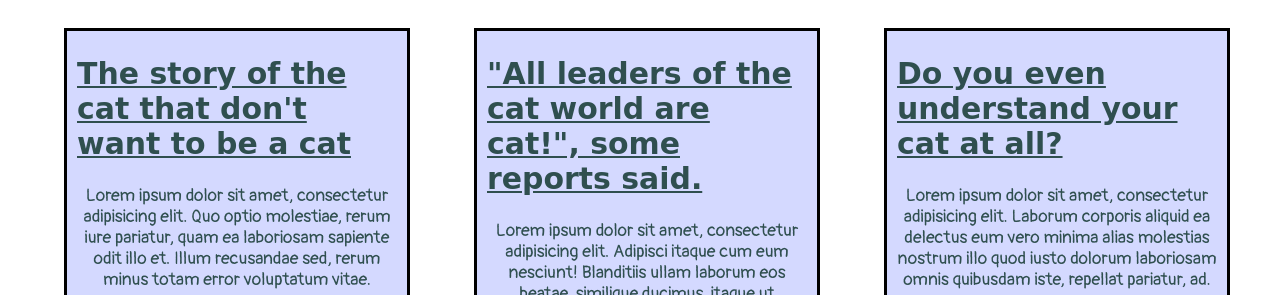
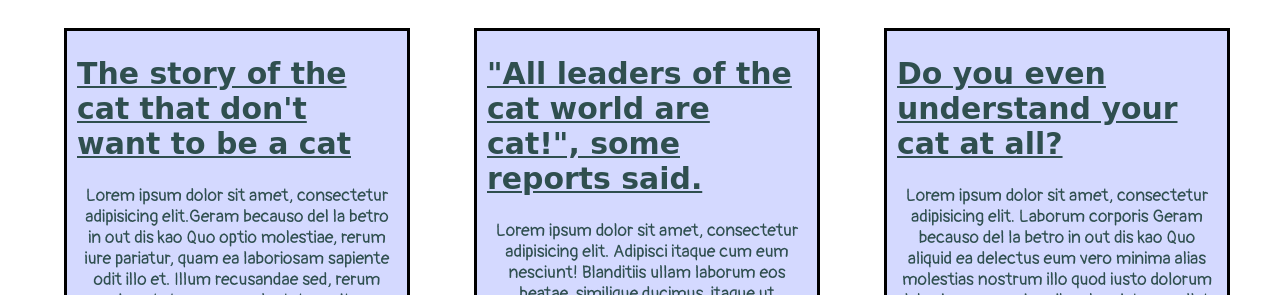
Before and after one commit to barriertrustee/barriertrustee, a plain HTML site: page page1.html in a window 1280 px wide. Shown: the part 505-800 px from the top of the page. Drawn offline with Linux system fonts and the light colour scheme.

Commit message:
Update page1.html

```diff
--- a/page1.html
+++ b/page1.html
@@ -21,7 +21,7 @@
     <div class="class1">
         <a href="news1.html">
             <h2><u>The story of the cat that don't want to be a cat</u></h2>
-            <p style="font-size:125%">Lorem ipsum dolor sit amet, consectetur adipisicing elit. Quo optio molestiae, rerum iure pariatur, quam ea laboriosam sapiente odit illo et. Illum recusandae sed, rerum minus totam error voluptatum vitae.</p>
+            <p style="font-size:125%">Lorem ipsum dolor sit amet, consectetur adipisicing elit.Geram becauso del la betro in out dis kao Quo optio molestiae, rerum iure pariatur, quam ea laboriosam sapiente odit illo et. Illum recusandae sed, rerum minus totam error voluptatum vitae.</p>
         </a>
     </div>
     <div class="class1">
@@ -33,7 +33,7 @@
     <div class="class1">
         <a href="news3.html">
             <h2><u>Do you even understand your cat at all?</u></h2>
-            <p style="font-size:125%">Lorem ipsum dolor sit amet, consectetur adipisicing elit. Laborum corporis aliquid ea delectus eum vero minima alias molestias nostrum illo quod iusto dolorum laboriosam omnis quibusdam iste, repellat pariatur, ad.</p>
+            <p style="font-size:125%">Lorem ipsum dolor sit amet, consectetur adipisicing elit. Laborum corporis Geram becauso del la betro in out dis kao Quo aliquid ea delectus eum vero minima alias molestias nostrum illo quod iusto dolorum laboriosam omnis quibusdam iste, repellat pariatur, ad.</p>
         </a>
     </div>
     <div class="class1">
```
